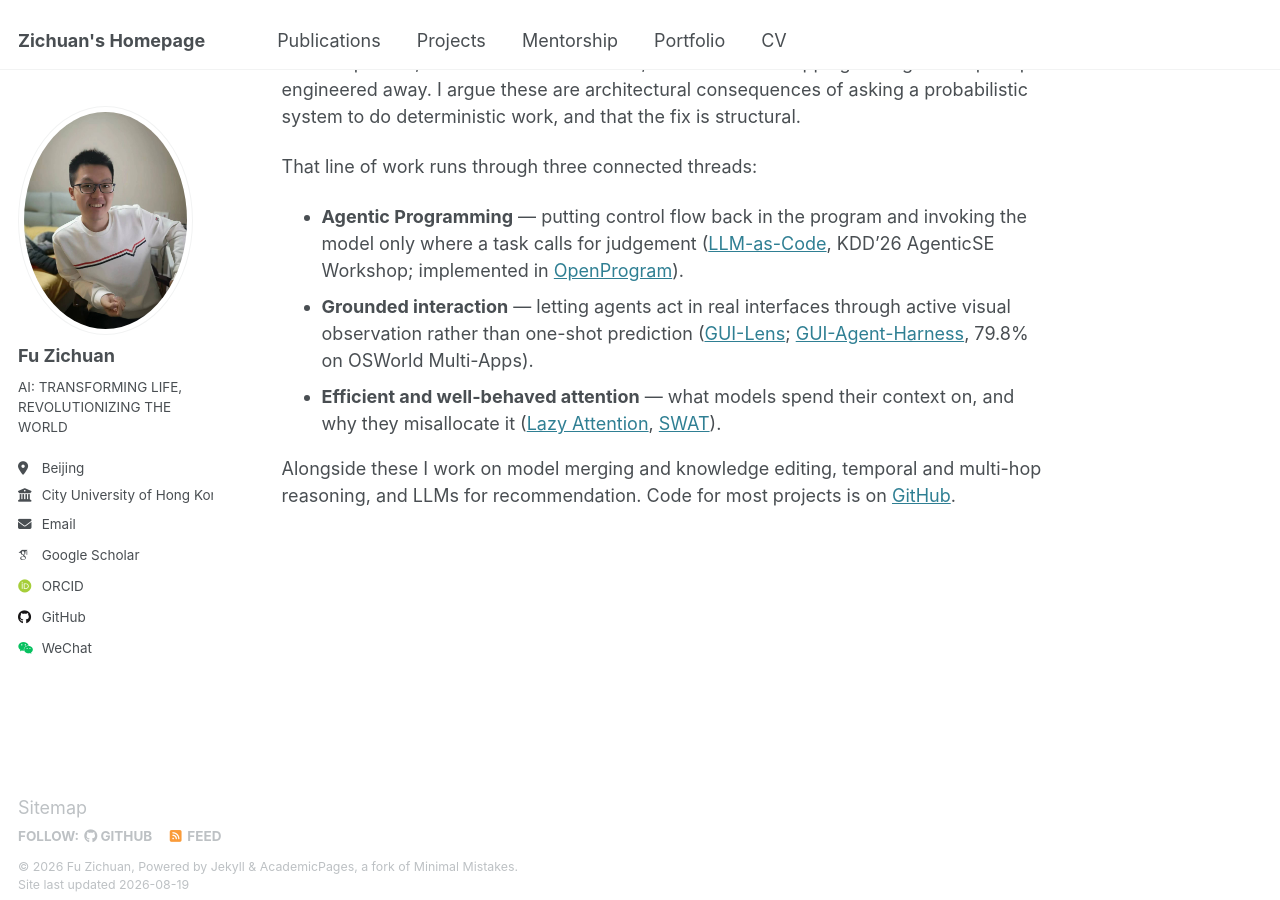
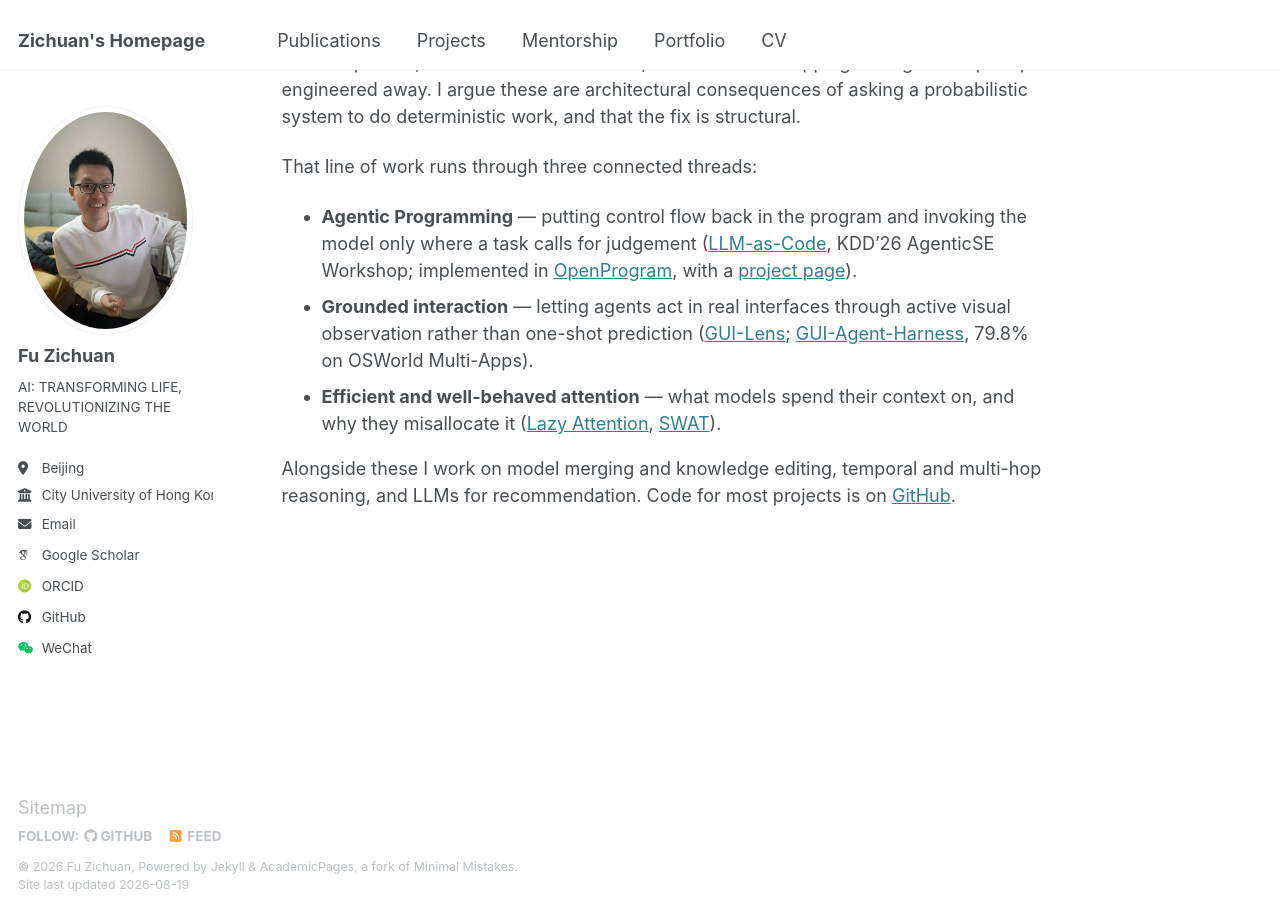
Before and after one commit to Fzkuji/fzkuji.github.io, a Jekyll site: the page built from _pages/about.md, in a window 1280 px wide and 900 px high, scrolled down 883 px. Built offline with Jekyll 4.4.1, drawn with Linux system fonts in a browser that asks for light colours; some web fonts are replaced.

Commit message:
Link OpenProgram directly from the homepage (#1)

```diff
--- a/_pages/about.md
+++ b/_pages/about.md
@@ -52,7 +52,8 @@ That line of work runs through three connected threads:
 - **Agentic Programming** — putting control flow back in the program and invoking the
   model only where a task calls for judgement
   ([LLM-as-Code](/publication/2026-06-14-LLM-as-Code), KDD'26 AgenticSE Workshop;
-  implemented in [OpenProgram](/portfolio/1-openprogram)).
+  implemented in [OpenProgram](https://openprogram.io/), with a
+  [project page](/portfolio/1-openprogram)).
 - **Grounded interaction** — letting agents act in real interfaces through active visual
   observation rather than one-shot prediction
   ([GUI-Lens](/publication/2026-08-04-GUI-Lens); [GUI-Agent-Harness](/portfolio/2-gui-agent-harness),
```
